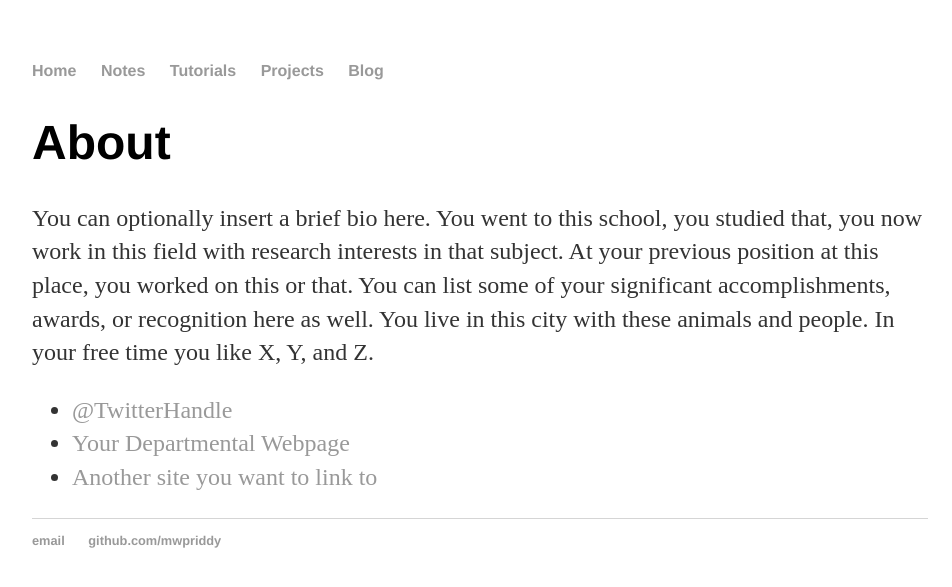
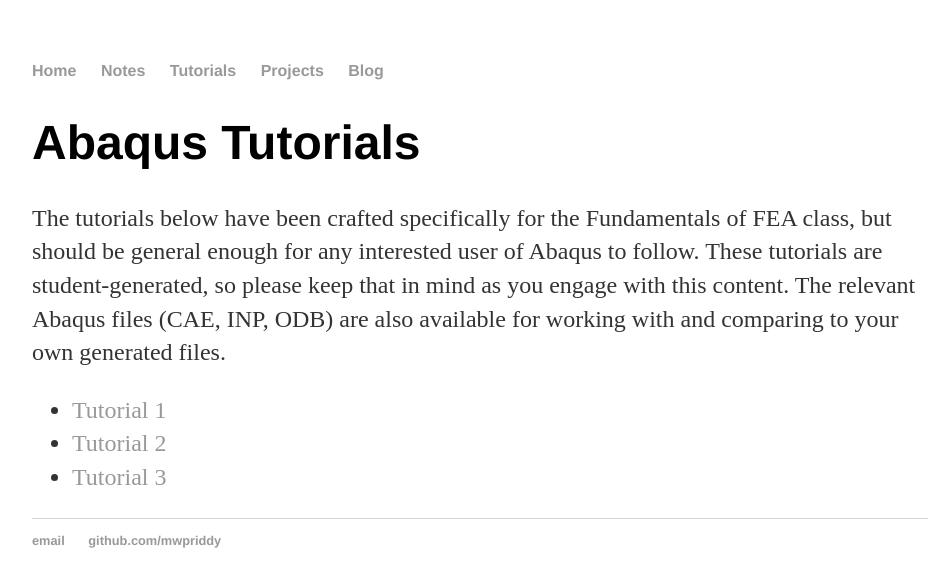
Before and after one commit to mwpriddy/FEA, a Jekyll site: the page built from tutorials/index.html, in a window 1280 px wide. Shown: the top 587 px of the page, without its empty margins (160-1112 px from the left). Built offline with Jekyll 4.4.1, drawn with Linux system fonts in a browser that asks for light colours.

Commit message:
Update index.html

```diff
--- a/tutorials/index.html
+++ b/tutorials/index.html
@@ -4,12 +4,12 @@
 ---
 
 <div class="about">
-	<h1>About</h1>
-	<p>You can optionally insert a brief bio here. You went to this school, you studied that, you now work in this field with research interests in that subject. At your previous position at this place, you worked on this or that. You can list some of your significant accomplishments, awards, or recognition here as well. You live in this city with these animals and people. In your free time you like X, Y, and Z.</p>
+	<h1>Abaqus Tutorials</h1>
+	<p>The tutorials below have been crafted specifically for the Fundamentals of FEA class, but should be general enough for any interested user of Abaqus to follow.  These tutorials are student-generated, so please keep that in mind as you engage with this content.  The relevant Abaqus files (CAE, INP, ODB) are also available for working with and comparing to your own generated files.</p>
 
 	<ul class="contacts">
-		<li><a href="#">@TwitterHandle</a></li>
-		<li><a href="#">Your Departmental Webpage</a></li>
-		<li><a href="#">Another site you want to link to</a></li>
+		<li><a href="#">Tutorial 1</a></li>
+		<li><a href="#">Tutorial 2</a></li>
+		<li><a href="#">Tutorial 3</a></li>
 	</ul>
 </div>
```
